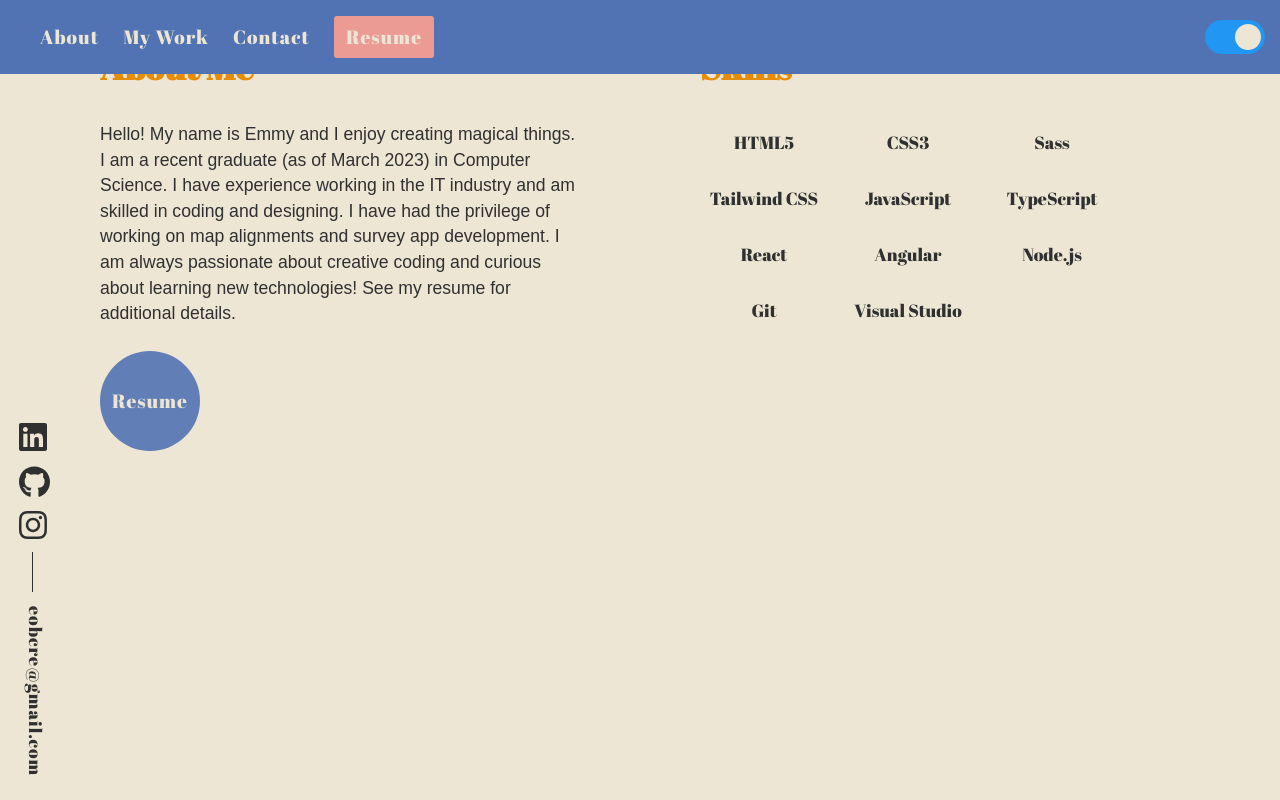
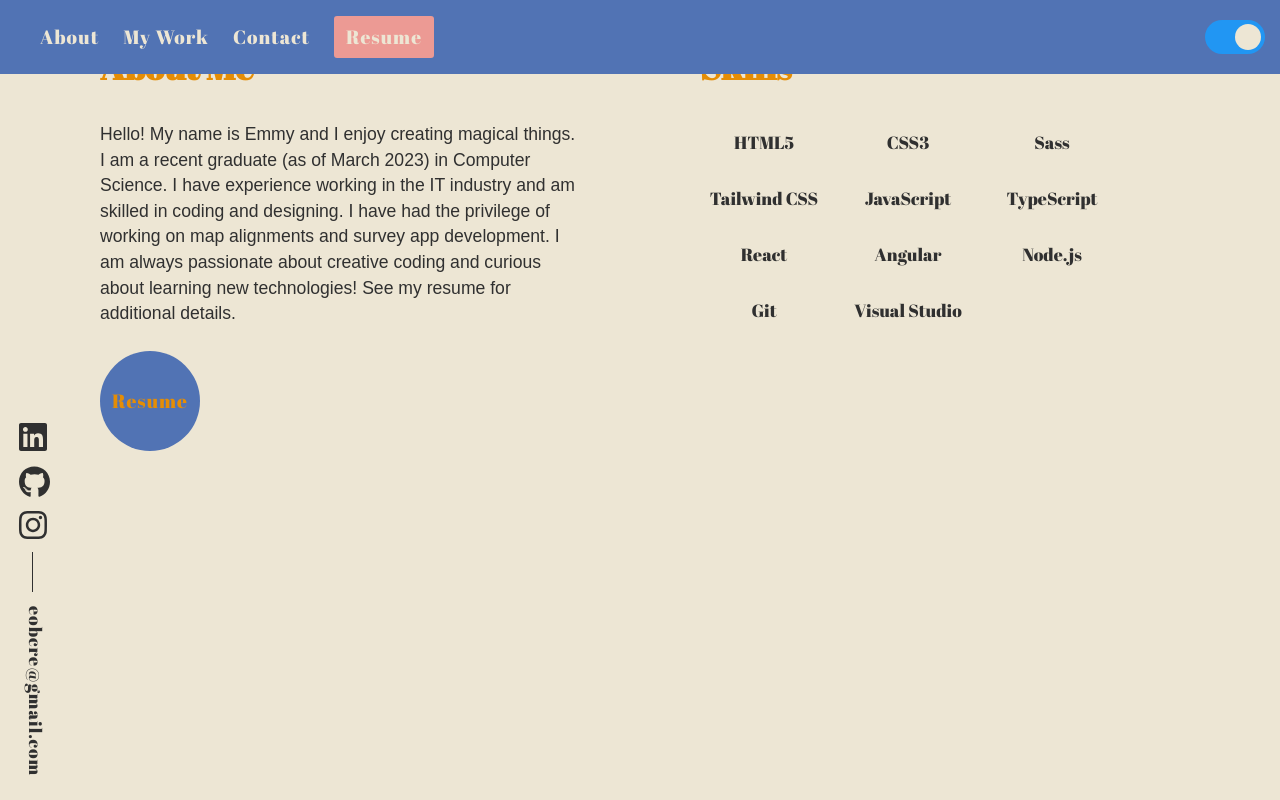
Before and after one commit to eobcre/abstract-app, an Angular app: page / in a window 1280 px wide. In both pictures the pointer is over the element "Resume". Shown: the part 895-1695 px from the top of the page. Built offline with nearby package versions, Linux system fonts and the light colour scheme.

Commit message:
hover styled

```diff
--- a/src/app/components/button/button.component.scss
+++ b/src/app/components/button/button.component.scss
@@ -14,7 +14,9 @@ button {
   width: 100px;
   height: 100px;
 
-  &:hover {
-    opacity: 0.9;
+  p {
+    &:hover {
+      color: base.$color-orange;
+    }
   }
 }
```
